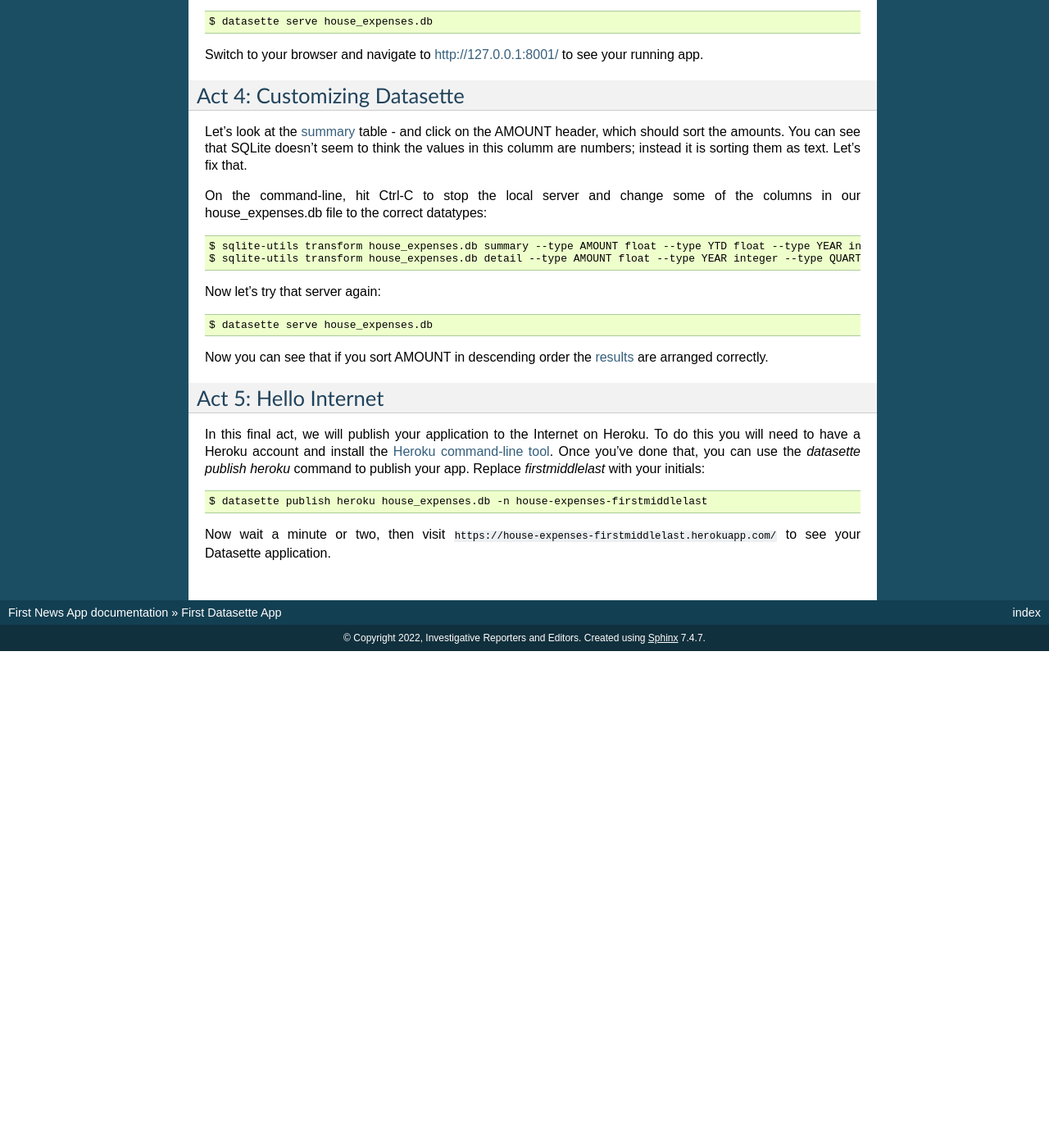
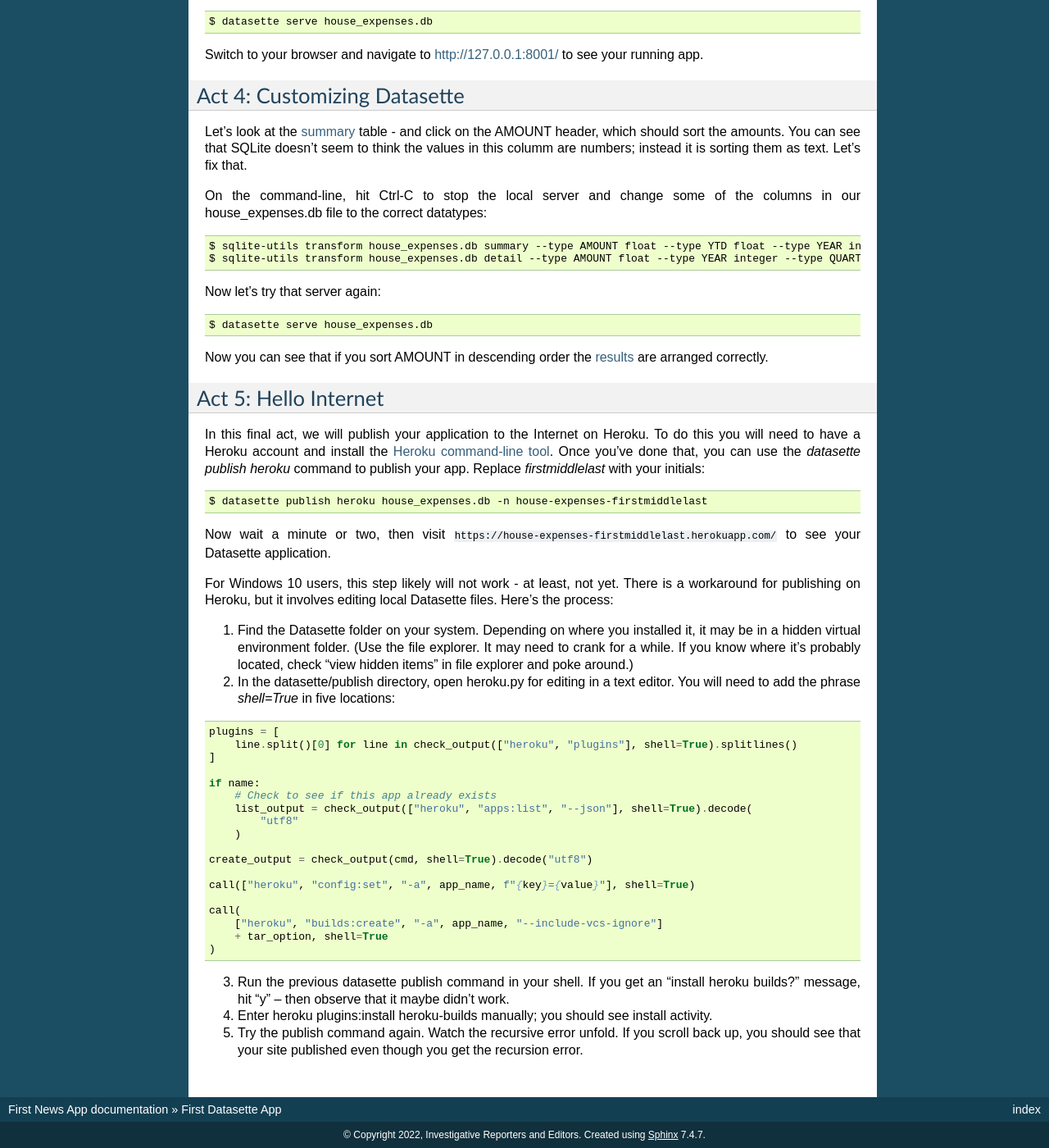
Before and after one commit to NewsAppsUMD/first-datasette-app-umd, a Sphinx documentation site: the page built from docs/index.rst, in a window 1280 px wide and 1400 px high, scrolled down 5069 px. Shown: the whole window at 82% size. Built offline with Sphinx 7.4.7, drawn with Linux system fonts in a browser that asks for light colours; before the commit the page ends 5863 px from its top, so only the background shows below that.

Commit message:
added Windows 10 heroku publish instructions

```diff
--- a/docs/index.rst
+++ b/docs/index.rst
@@ -330,3 +330,33 @@
     $ datasette publish heroku house_expenses.db -n house-expenses-firstmiddlelast
 
 Now wait a minute or two, then visit ``https://house-expenses-firstmiddlelast.herokuapp.com/`` to see your Datasette application.
+
+For Windows 10 users, this step likely will not work - at least, not yet. There is a workaround for publishing on Heroku, but it involves editing local Datasette files. Here's the process:
+
+1. Find the Datasette folder on your system. Depending on where you installed it, it may be in a hidden virtual environment folder. (Use the file explorer. It may need to crank for a while. If you know where it's probably located, check "view hidden items" in file explorer and poke around.)
+2. In the datasette/publish directory, open heroku.py for editing in a text editor. You will need to add the phrase `shell=True` in five locations:
+
+.. code-block:: python
+
+    plugins = [
+        line.split()[0] for line in check_output(["heroku", "plugins"], shell=True).splitlines()
+    ]
+
+    if name:
+        # Check to see if this app already exists
+        list_output = check_output(["heroku", "apps:list", "--json"], shell=True).decode(
+            "utf8"
+        )
+
+    create_output = check_output(cmd, shell=True).decode("utf8")
+
+    call(["heroku", "config:set", "-a", app_name, f"{key}={value}"], shell=True)
+
+    call(
+        ["heroku", "builds:create", "-a", app_name, "--include-vcs-ignore"]
+        + tar_option, shell=True
+    )
+
+3. Run the previous datasette publish command in your shell. If you get an "install heroku builds?" message, hit "y" -- then observe that it maybe didn't work.
+4. Enter heroku plugins:install heroku-builds manually; you should see install activity.
+5. Try the publish command again. Watch the recursive error unfold. If you scroll back up, you should see that your site published even though you get the recursion error.
```
